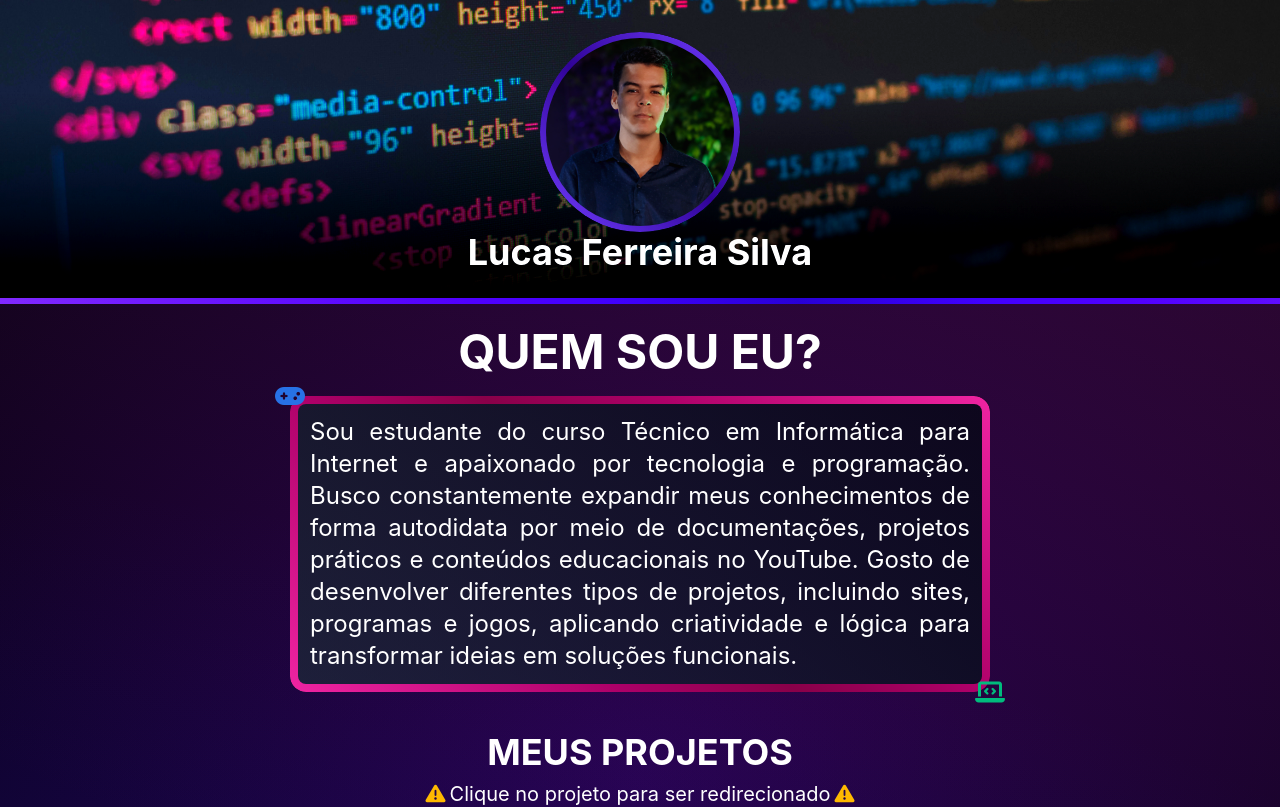
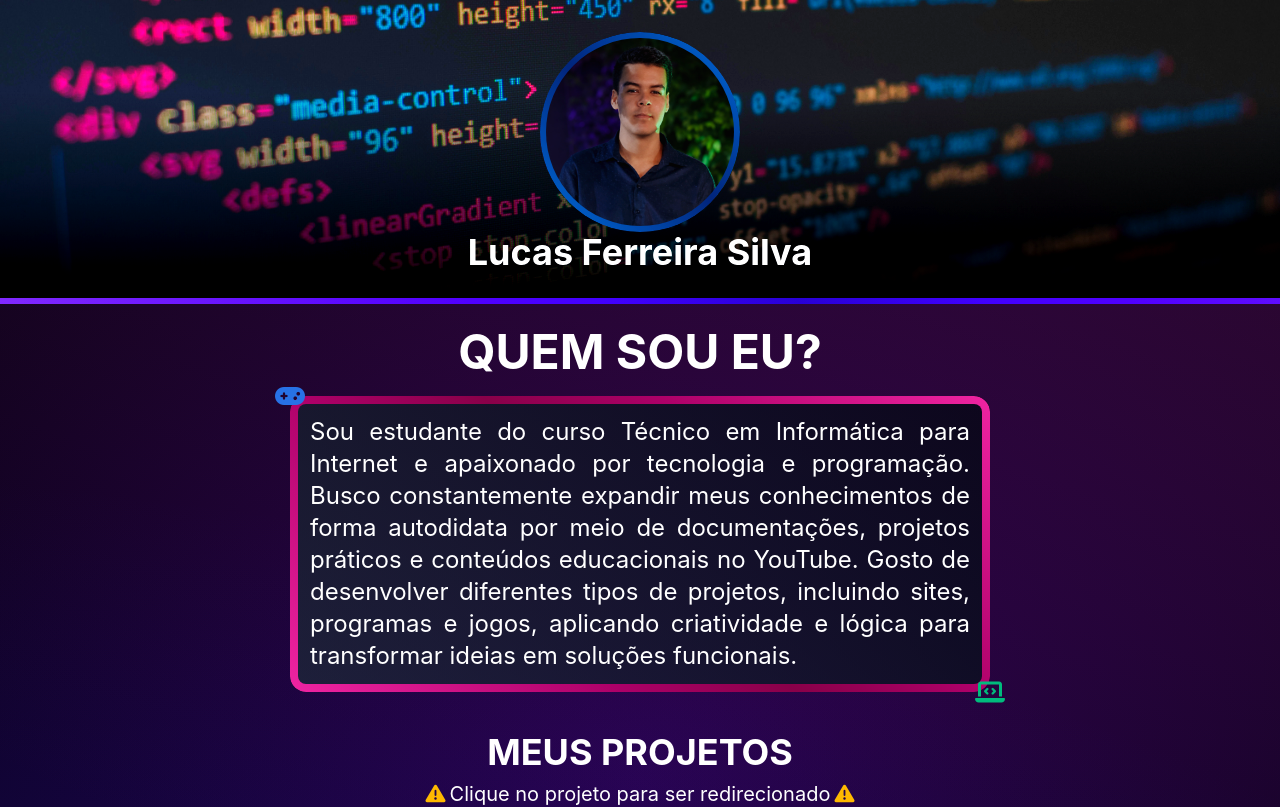
Before and after one commit to lucasdevsilva26/Portifolio, a React (Vite) app: page / in a window 1280 px wide. Shown: the top 807 px of the page. Built offline with nearby package versions, Linux system fonts and the light colour scheme; some icons are missing.

Commit message:
update desing

```diff
--- a/src/pages/Portfolio.jsx
+++ b/src/pages/Portfolio.jsx
@@ -38,7 +38,7 @@ function Portfolio() {
         <div
           className={
             ` w-50 h-50 rounded-full saturate-70 contrast-85 relative z-1 ` +
-            " gradientBorder before:p-1.5 "
+            " gradientBorder before:p-1.5 before:-hue-rotate-50 before:brightness-100 "
           }
         >
           <img src={profileImage} alt="" />
```
